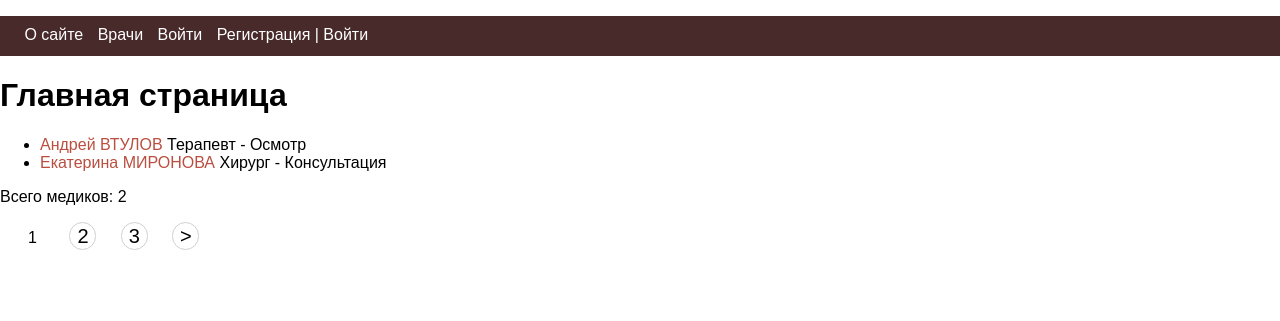
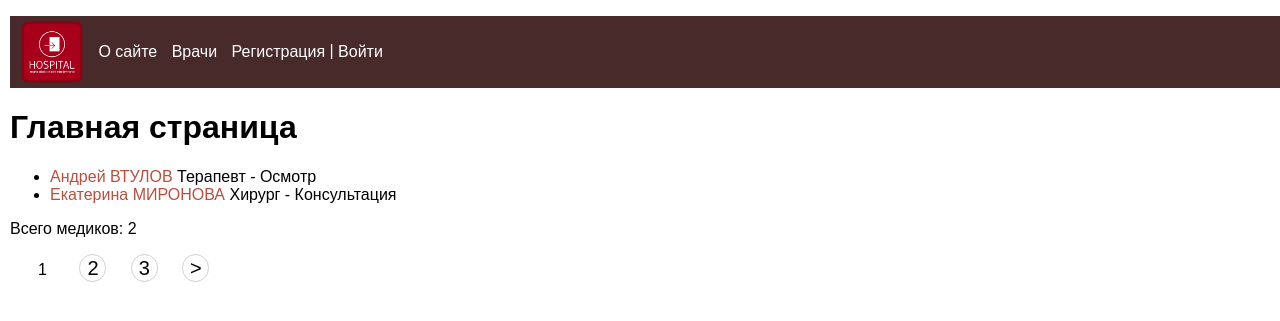
Before and after one commit to ZekHildar/DjagaDjaga, a Django app: page / in a window 1280 px wide. Shown: the top 321 px of the page. Run offline with Django 4.2, Linux system fonts and the light colour scheme; data comes from the database, SQL or seed files in the repository; both versions use the stored data as it was after the commit.

Commit message:
Images
1

```diff
--- a/DjagoHospital/patients/static/patients/css/styles.css
+++ b/DjagoHospital/patients/static/patients/css/styles.css
@@ -7,31 +7,43 @@ a.text:hover,  /* при наведении */
 a.text {
   text-decoration: none;
   color: #ffffff;
+
 }
 
 body {
     font-family: "Arial";
     margin: 0;
-    paddings: 0;
+    padding: 0 10px 0 10px;
     height: 100%;
     width: 100%;
     color: #444:
+}
+.logo img{
+    height: 64px;
+    width: 64px;
+    vertical-align: middle;
+
 }
 
 .header ul {
     color: #ffffff;
     background: #482a2a;
-    height: 20px;
-    padding: 10px;
+    height: 64px;
+    padding: 4px 0 4px 10px;
+
 }
 .header a {
     text-decoration:none;
     color: #ffffff;
+    vertical-align: middle;
+
+
 }
 
 .header li {
     display: inline-block;
     padding: 0 10px 0 0
+
 }
 
 list-pages {
@@ -43,7 +55,6 @@ list-pages {
     margin: 10px 0 0 0;
     padding: 0;
     list-style: none;
-
 }
 
 .list-pages ul li {
--- a/DjagoHospital/patients/templates/patients/base.html
+++ b/DjagoHospital/patients/templates/patients/base.html
@@ -11,7 +11,7 @@
     <div class="header">
         <ul id="mainmenu" class="mainmenu">
         <li class="logo"><a href="{% url 'home' %}"><div
-            class="logo"></div></a></li>
+            class="logo"><img src="{% static 'patients/images/logo.png'%}"></div></a></li>
              {% for m in menu %}
                 <li><a href="{% url m.url_name %}">{{ m.title }}</a></li>
              {% endfor %}
--- a/DjagoHospital/patients/utils.py
+++ b/DjagoHospital/patients/utils.py
@@ -1,8 +1,6 @@
 from rest_framework.pagination import PageNumberPagination
 
-menu = [{'title': "О сайте", 'url_name': 'about'},
-        {'title': "Врачи", 'url_name': 'medics'},
-        {'title': "Войти", 'url_name': 'login'}]
+menu = [{'title': "О сайте", 'url_name': 'about'}, {'title': "Врачи", 'url_name': 'medics'}]
 
 
 class DataMixin:
--- a/DjagoHospital/patients/views.py
+++ b/DjagoHospital/patients/views.py
@@ -18,9 +18,7 @@ from .utils import menu, DataMixin
 # def about(request):
 #     return render(request, '<patients/about.html>')
 
-menu = [{'title': "О сайте", 'url_name': 'about'},
-        {'title': "Врачи", 'url_name': 'medics'},
-        {'title': "Войти", 'url_name': 'login'}]
+menu = [{'title': "О сайте", 'url_name': 'about'}, {'title': "Врачи", 'url_name': 'medics'}]
 
 def groups(request, group):
     if request.POST:
```
Also changed, not shown: DjagoHospital/db.sqlite3, DjagoHospital/patients/static/patients/images/logo.png (added).
